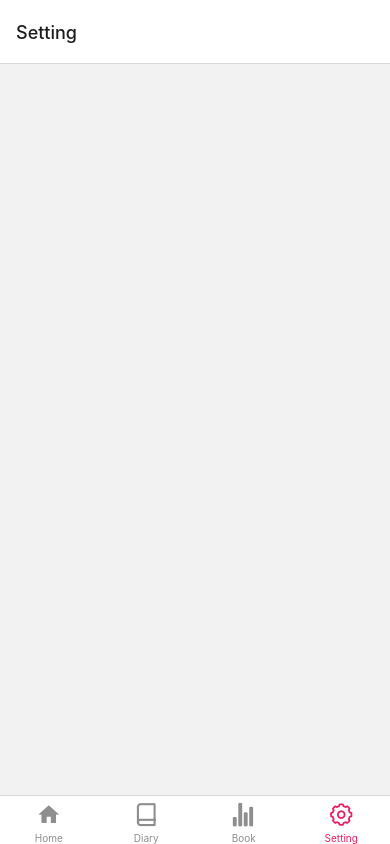
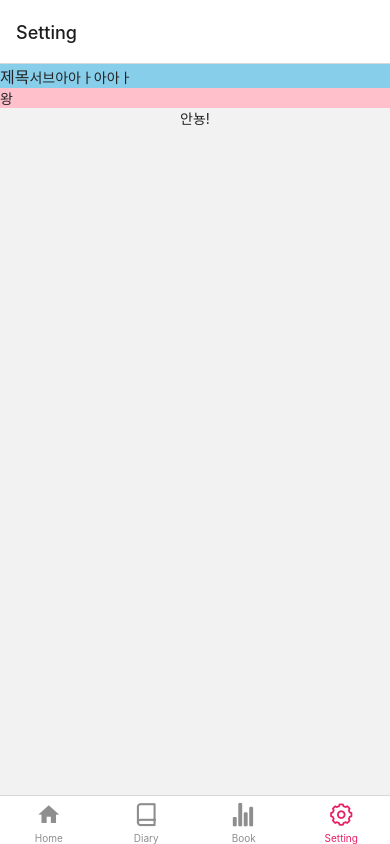
Before and after one commit to Graduation-23/front, a React Native app: screen /SettingNavigator in a window 390 px wide. Built offline with nearby package versions, Linux system fonts and the light colour scheme.

Commit message:
(#6) settingScreen _ ListItem 추가중

```diff
--- a/App.tsx
+++ b/App.tsx
@@ -11,7 +11,7 @@
 import {NavigationContainer} from '@react-navigation/native';
 
 import {ThemeProvider} from '@rneui/themed';
-import React from 'react';
+//import React from 'react';
 import {RecoilRoot} from 'recoil';
 import AppNavigator from './src/Navigator/AppNavigator';
 import {theme} from './src/theme';
--- a/src/screens/SettingScreen.tsx
+++ b/src/screens/SettingScreen.tsx
@@ -1,3 +1,30 @@
+import {useState} from 'react';
+import {Text} from '@rneui/base';
+import {SafeAreaView} from 'react-native';
+import {ListItem} from '@rneui/themed';
+
 export default function SettingScreen() {
-  return <></>;
+  const [text, setText] = useState('왕');
+  return (
+    <SafeAreaView style={{alignItems: 'center', justifyContent: 'center'}}>
+      <ListItem.Title style={{backgroundColor: 'skyblue', width: '100%'}}>
+        <Text>제목</Text>
+        <ListItem.Subtitle>
+          <Text>서브</Text>
+          <ListItem.Content>
+            <Text>아아ㅏ아아ㅏ</Text>
+          </ListItem.Content>
+        </ListItem.Subtitle>
+      </ListItem.Title>
+
+      <ListItem.Subtitle
+        style={{width: '100%', backgroundColor: 'pink'}}
+        onPress={() => {
+          setText('냥?');
+        }}>
+        <Text>{text}</Text>
+      </ListItem.Subtitle>
+      <Text>안뇽!</Text>
+    </SafeAreaView>
+  );
 }
```
